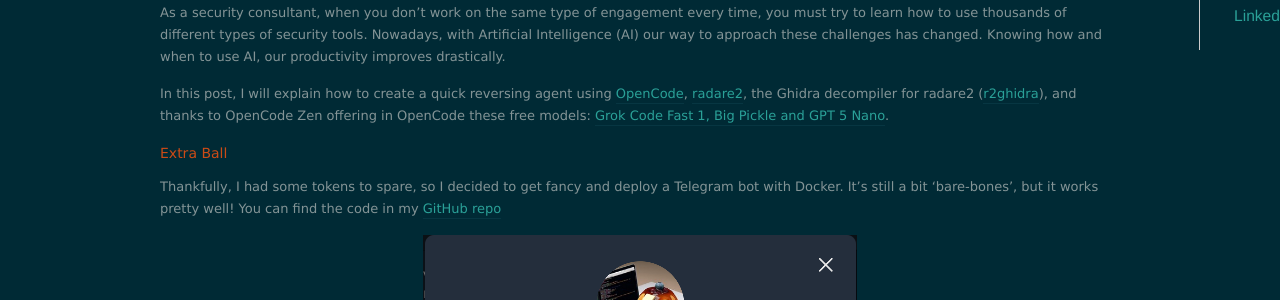
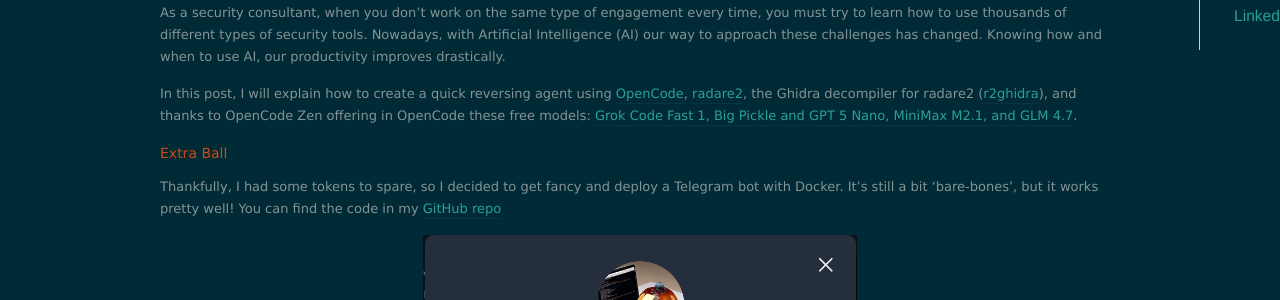
Before and after one commit to dan1t0/blog, a Jekyll site: the page built from _posts/2026-01-02-Using-radare2-mcp-with-r2ghidra-as-security-consultant.md, in a window 1280 px wide and 900 px high. Shown: the part 283-583 px from the top of the window. Built offline with Jekyll 4.4.1, drawn with Linux system fonts in a browser that asks for light colours; nearby versions of some CDN libraries.

Commit message:
Update post on using radare2 mcp with r2ghidra to include additional AI models in the description and correct the r2mcp link for clarity.

```diff
--- a/_posts/2026-01-02-Using-radare2-mcp-with-r2ghidra-as-security-consultant.md
+++ b/_posts/2026-01-02-Using-radare2-mcp-with-r2ghidra-as-security-consultant.md
@@ -10,7 +10,7 @@
 
 As a security consultant, when you don't work on the same type of engagement every time, you must try to learn how to use thousands of different types of security tools. Nowadays, with Artificial Intelligence (AI) our way to approach these challenges has changed. Knowing how and when to use AI, our productivity improves drastically.
 
-In this post, I will explain how to create a quick reversing agent using [OpenCode](https://opencode.ai/), [radare2](https://github.com/radareorg/radare2), the Ghidra decompiler for radare2 ([r2ghidra](https://github.com/radareorg/r2ghidra)), and thanks to OpenCode Zen offering in OpenCode these free models: [Grok Code Fast 1, Big Pickle and GPT 5 Nano](https://opencode.ai/docs/zen).
+In this post, I will explain how to create a quick reversing agent using [OpenCode](https://opencode.ai/), [radare2](https://github.com/radareorg/radare2), the Ghidra decompiler for radare2 ([r2ghidra](https://github.com/radareorg/r2ghidra)), and thanks to OpenCode Zen offering in OpenCode these free models: [Grok Code Fast 1, Big Pickle and GPT 5 Nano, MiniMax M2.1, and GLM 4.7](https://opencode.ai/docs/zen#pricing).
 
 ### Extra Ball
 
@@ -41,7 +41,7 @@
 
 The `r2ghidra-sleigh` package contains the Sleigh language specification files that Ghidra uses for decompilation.
 
-[r2mcp](https://github.com/radareorg/r2mcp) makes radare2 accessible via the Model Context Protocol (MCP). MCP allows OpenCode (or other AI agents) to interact with radare2. It's included in the install command above.
+[r2mcp](https://github.com/radareorg/radare2-mcp) makes radare2 accessible via the Model Context Protocol (MCP). MCP allows OpenCode (or other AI agents) to interact with radare2. It's included in the install command above.
 
 Once installed you can configure the mcp to run as an stdio server with `r2pm -r r2mcp`. Press `^D` to close the stream or use `-h` to see the other commandline flags that we can use to tweak the mcp. The most important ones are `-m` (minimode to reduce the amount of tools to save context), `-r` and `-R` flags will make it readonly, other sandboxing features are also available but that’s out of the scope of this post.
 
```
